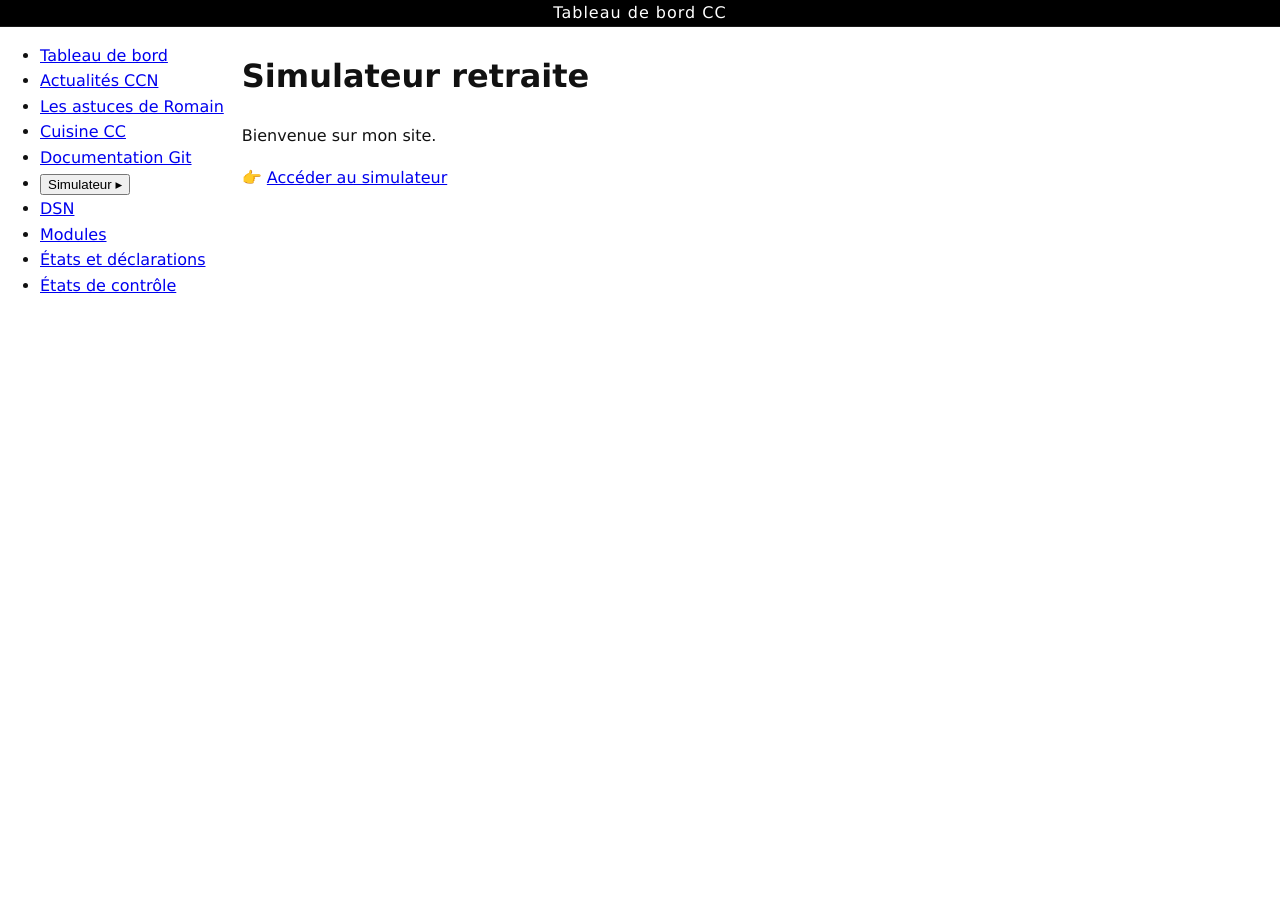
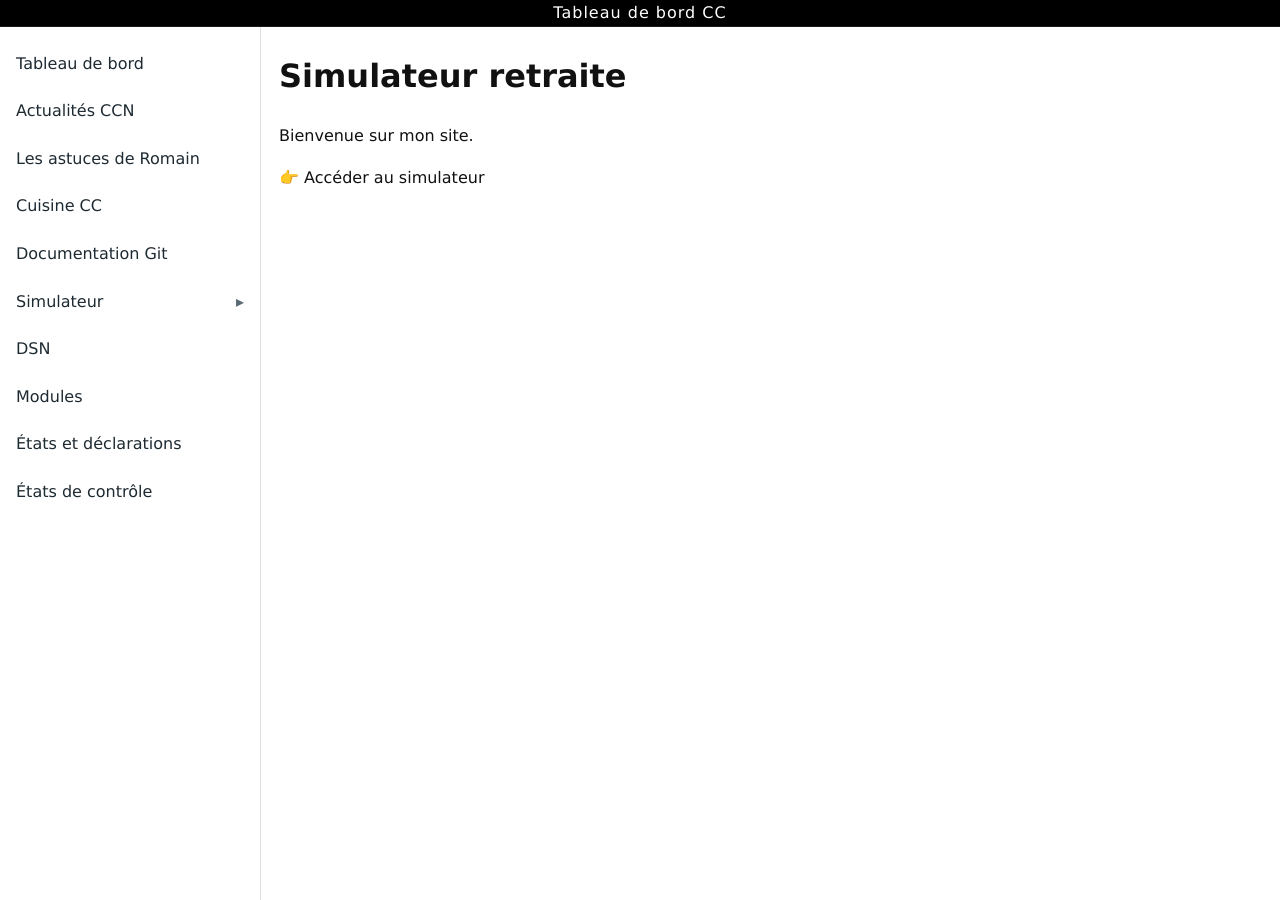
Before and after one commit to Romain-Borie/bibliotheque_CC.com, a Jekyll site: the page built from index.md, in a window 1280 px wide and 900 px high. Built offline with Jekyll 4.4.1, drawn with Linux system fonts in a browser that asks for light colours.

Commit message:
Update sidebar.css

```diff
--- a/assets/css/sidebar.css
+++ b/assets/css/sidebar.css
@@ -1,3 +1,79 @@
+:root{
+  --brand:#1f8f4e; --brand-dark:#17603a; --text:#1e2a32; --muted:#5a6a72;
+  --surface:#ffffff; --surface-2:#f3f6f8; --hover:#f4f4f4; --flyout-hover:#e8eef2; --border:#e0e0e0;
+}
+
+/* Reset liens */
+a{ color:inherit; text-decoration:none; }
+a:visited{ color:inherit; }
+a:hover{ text-decoration:none; }
+
+/* Layout global (l'app est en 2 colonnes) */
+.app{ display:flex; min-height:100vh; }
+
+/* === SIDEBAR === */
+.sidebar{
+  width:260px; background:var(--surface); border-right:1px solid var(--border);
+  padding:12px 0; position:sticky; top:0; height:100vh;
+  overflow-y:auto; overflow-x:visible !important; /* pour laisser sortir le panneau à droite */
+}
+
+/* Zone de contenu */
+.content{ flex:1; padding:24px; }
+
+/* Menu (niveau 1) */
+.menu{ list-style:none; margin:0; padding:0; }
+.menu li{ margin:2px 0; overflow:hidden; box-sizing:border-box; }
+.menu li.has-flyout{ overflow:visible; } /* nécessaire pour le panneau */
+
+/* Liens et boutons de niveau 1 */
+.item, .group-trigger{
+  display:flex; align-items:center; gap:12px; width:100%;
+  padding:10px 16px; border-left:4px solid transparent;
+  background:transparent; color:var(--text); cursor:pointer;
+  text-align:left; border:0; font:inherit;
+}
+.item:hover, .group-trigger:hover{ background:var(--hover); }
+.item.active{
+  background:var(--brand); color:#fff; border-left-color:#156d3b; font-weight:600;
+}
+.icon{ width:18px; height:18px; flex:0 0 18px; display:inline-block; color:var(--muted); }
+.label{ flex:1; }
+.chevron{ margin-left:auto; color:var(--muted); }
+li.has-flyout.open > .group-trigger .chevron{ transform:rotate(90deg); }
+
+/* === PANNEAU DU SOUS-MENU (à droite) === */
+li.has-flyout{ position:relative; }
+li.has-flyout > .expandedMenu{
+  position:absolute; top:0; left:calc(100% - 2px);
+  width:520px; background:var(--surface); border:1px solid var(--border); border-radius:8px;
+  box-shadow:0 10px 24px rgba(0,0,0,.12); display:none; z-index:3000; overflow:hidden;
+}
+/* Quand ouvert via la classe .open (le JS la pose aussi) */
+li.has-flyout.open > .expandedMenu{ display:block; }
+
+/* Disposition interne du panneau */
+.expandedMenu{ display:grid; grid-template-columns:repeat(2, minmax(0,1fr)); }
+.expandedMenu .subMenuTitle{
+  background:var(--brand-dark); color:#fff; padding:16px; display:flex; align-items:center; font-weight:700; min-width:0;
+}
+.expandedMenu > div:not(.subMenuTitle){
+  background:var(--surface-2); padding:16px; border-left:1px solid var(--border); min-width:0;
+}
+.expandedMenu a.depth0{
+  display:flex; align-items:center; gap:10px; padding:8px 0; color:var(--text); border-left:3px solid transparent;
+}
+.expandedMenu a.depth0:hover{ background:transparent; }
+.expandedMenu a.depth0.active, .expandedMenu a.depth0[aria-current="page"]{ color:var(--brand); font-weight:600; }
+
+/* === Responsive : sous-menu sous l’item (mobile) === */
+@media (max-width:700px){
+  .app{ flex-direction:column; }
+  .sidebar{ width:100%; position:static; height:auto; }
+  li.has-flyout > .expandedMenu{ position:static; width:auto; border:0; box-shadow:none; margin-left:20px; display:block; }
+  .expandedMenu{ grid-template-columns:1fr; }
+  .expandedMenu > div:not(.subMenuTitle){ border-left:0; }
+}
 /* Sous-menu caché par défaut */
 .sidebar .has-flyout .expandedMenu {
   display: none;
@@ -13,3 +89,13 @@
 .sidebar .has-flyout.open .expandedMenu {
   display: block;
 }
+
+/* Effet visuel sur le chevron quand ouvert */
+.sidebar .has-flyout .group-trigger .chevron {
+  display: inline-block;
+  transition: transform 0.15s ease-in-out;
+}
+.sidebar .has-flyout .group-trigger[aria-expanded="true"] .chevron,
+.sidebar .has-flyout.open .group-trigger .chevron {
+  transform: rotate(90deg);
+}
```
